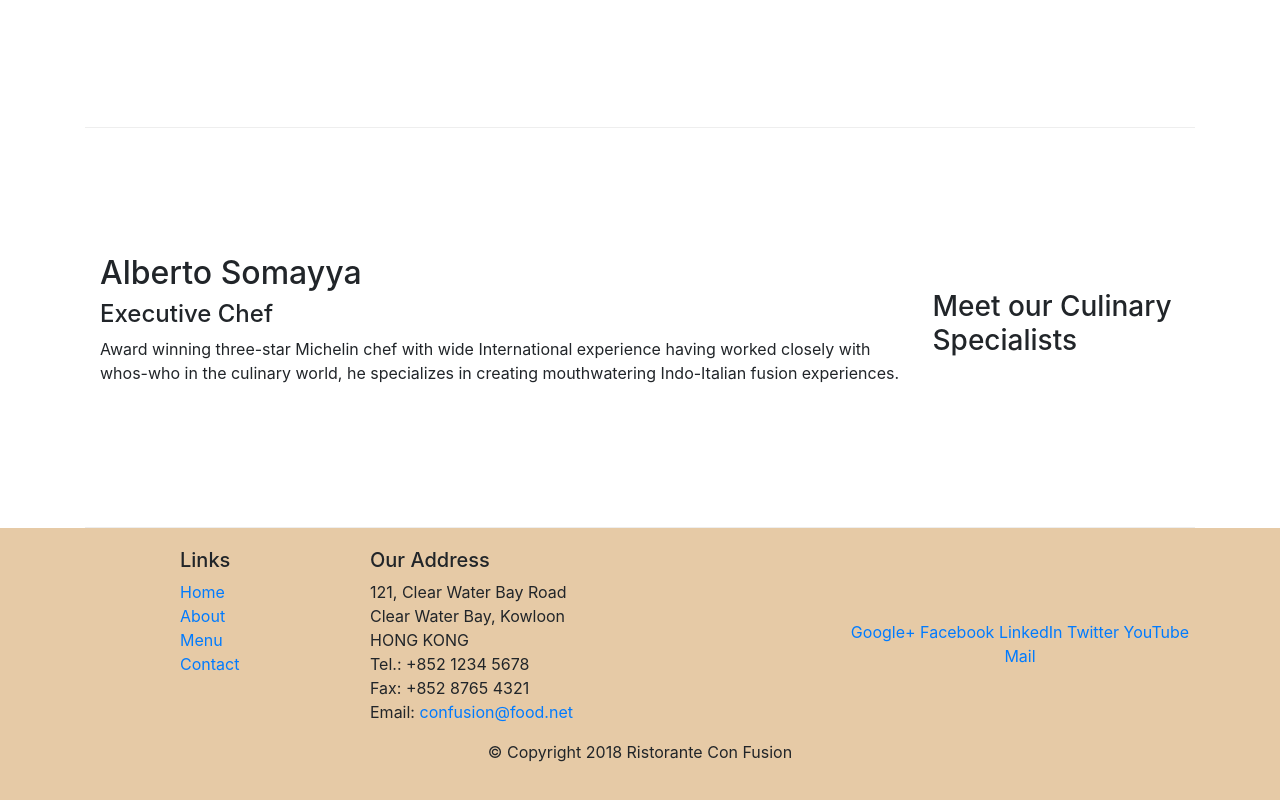
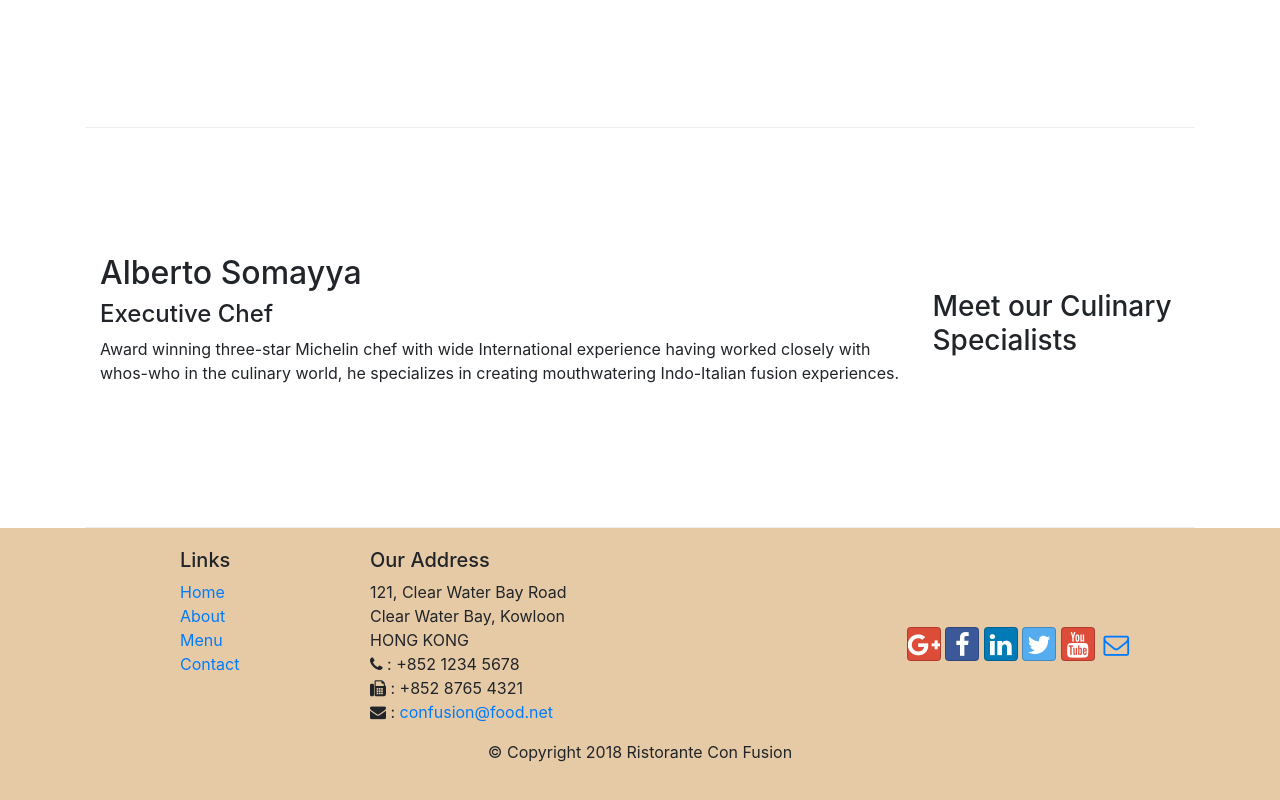
Before and after one commit to Amogha03/Bootstrap-ConFusion, a website: page index.html in a window 1280 px wide. Shown: the part 956-1756 px from the top of the page. Drawn offline with nearby package versions, Linux system fonts and the light colour scheme.

Commit message:
Icon Fonts

```diff
--- a/index.html
+++ b/index.html
@@ -9,6 +9,8 @@
 
     <!-- Bootstrap CSS -->
     <link rel="stylesheet" href="node_modules/bootstrap/dist/css/bootstrap.min.css">
+    <link rel="stylesheet" href="node_modules/font-awesome/css/font-awesome.min.css">
+    <link rel="stylesheet" href="node_modules/bootstrap-social/bootstrap-social.css">
     <link rel="stylesheet" href="css/styles.css">
     <title>Ristorante Con Fusion</title>
 </head>
@@ -24,10 +26,10 @@
 
             <div class="collapse navbar-collapse" id="Navbar">
                 <ul class="navbar-nav mr-auto">
-                    <li class="nav-item active"><a class="nav-link" href="#">Home</a></li>
-                    <li class="nav-item"><a class="nav-link" href="./aboutus.html">About</a></li>
-                    <li class="nav-item"><a class="nav-link" href="#">Menu</a></li>
-                    <li class="nav-item"><a class="nav-link" href="#">Contact</a></li>
+                    <li class="nav-item active"><a class="nav-link" href="#"><span class="fa fa-home"></span> Home</a></li>
+                    <li class="nav-item"><a class="nav-link" href="./aboutus.html"><span class="fa fa-info"></span> About</a></li>
+                    <li class="nav-item"><a class="nav-link" href="#"><span class="fa fa-list"></span> Menu</a></li>
+                    <li class="nav-item"><a class="nav-link" href="#"><span class="fa fa-address-card"></span> Contact</a></li>
                 </ul>
             </div>
         </div>
@@ -97,19 +99,19 @@
 		              121, Clear Water Bay Road<br>
 		              Clear Water Bay, Kowloon<br>
 		              HONG KONG<br>
-		              Tel.: +852 1234 5678<br>
-		              Fax: +852 8765 4321<br>
-		              Email: <a href="mailto:confusion@food.net">confusion@food.net</a>
+		              <i class="fa fa-phone"></i> : +852 1234 5678<br>
+		              <i class="fa fa-fax"></i> : +852 8765 4321<br>
+		              <i class="fa fa-envelope"></i> : <a href="mailto:confusion@food.net">confusion@food.net</a>
 		           </address>
                 </div>
                 <div class="col-12 col-sm-4 align-self-center">
                     <div class="text-center">
-                        <a href="http://google.com/+">Google+</a>
-                        <a href="http://www.facebook.com/profile.php?id=">Facebook</a>
-                        <a href="http://www.linkedin.com/in/">LinkedIn</a>
-                        <a href="http://twitter.com/">Twitter</a>
-                        <a href="http://youtube.com/">YouTube</a>
-                        <a href="mailto:">Mail</a>
+                        <a class="btn btn-social-icon btn-google" href="http://google.com/+"><i class="fa fa-google-plus fa-lg"></i></a>
+                        <a class="btn btn-social-icon btn-facebook" href="http://www.facebook.com/profile.php?id="><i class="fa fa-facebook fa-lg"></i></a>
+                        <a class="btn btn-social-icon btn-linkedin" href="http://www.linkedin.com/in/"><i class="fa fa-linkedin fa-lg"></i></a>
+                        <a class="btn btn-social-icon btn-twitter" href="http://twitter.com/"><i class="fa fa-twitter fa-lg"></i></a>
+                        <a class="btn btn-social-icon btn-google" href="http://youtube.com/"><i class="fa fa-youtube fa-lg"></i></a>
+                        <a class="btn btn-social-icon" href="mailto:"><i class="fa fa-envelope-o fa-lg"></i></a>
                     </div>
                 </div>
            </div>
--- a/package.json
+++ b/package.json
@@ -15,6 +15,8 @@
   },
   "dependencies": {
     "bootstrap": "^4.0.0",
+    "bootstrap-social": "^5.1.1",
+    "font-awesome": "^4.7.0",
     "jquery": "^3.3.1",
     "popper.js": "^1.12.9"
   }
```
Also changed, not shown: aboutus.html (+15 -13 lines), 1 other file.
